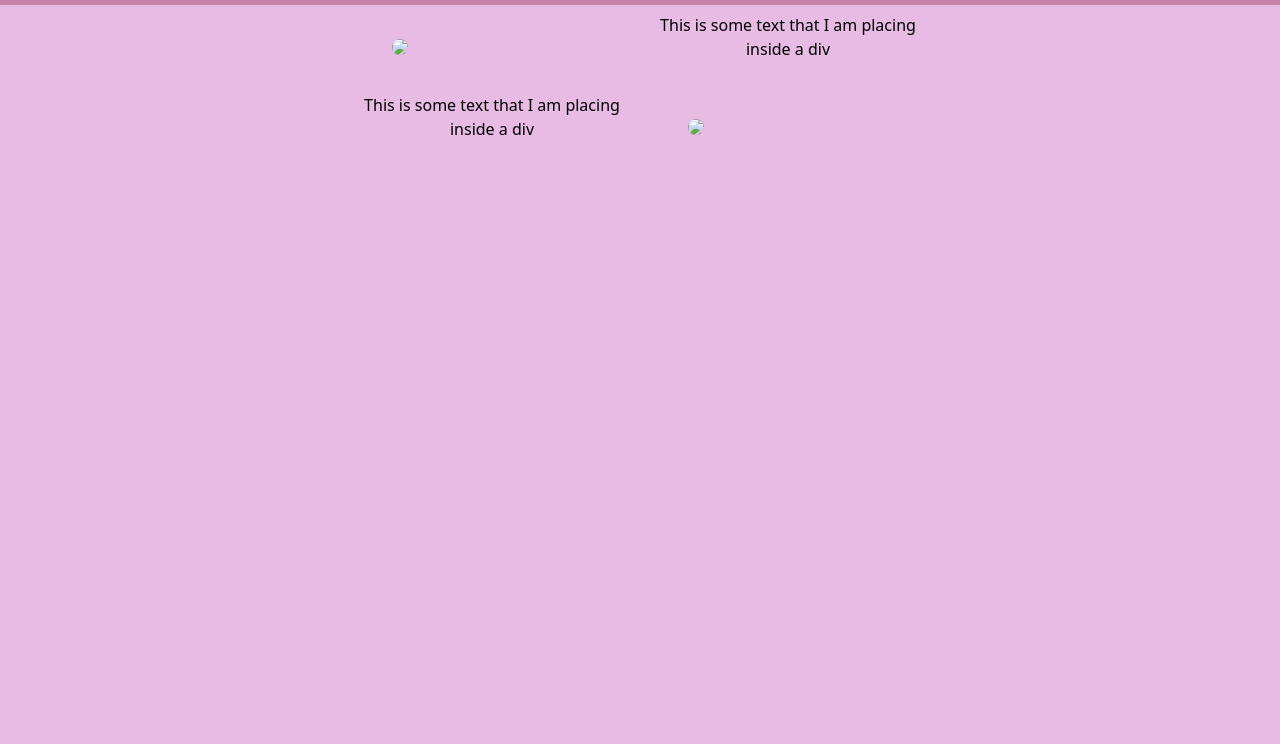
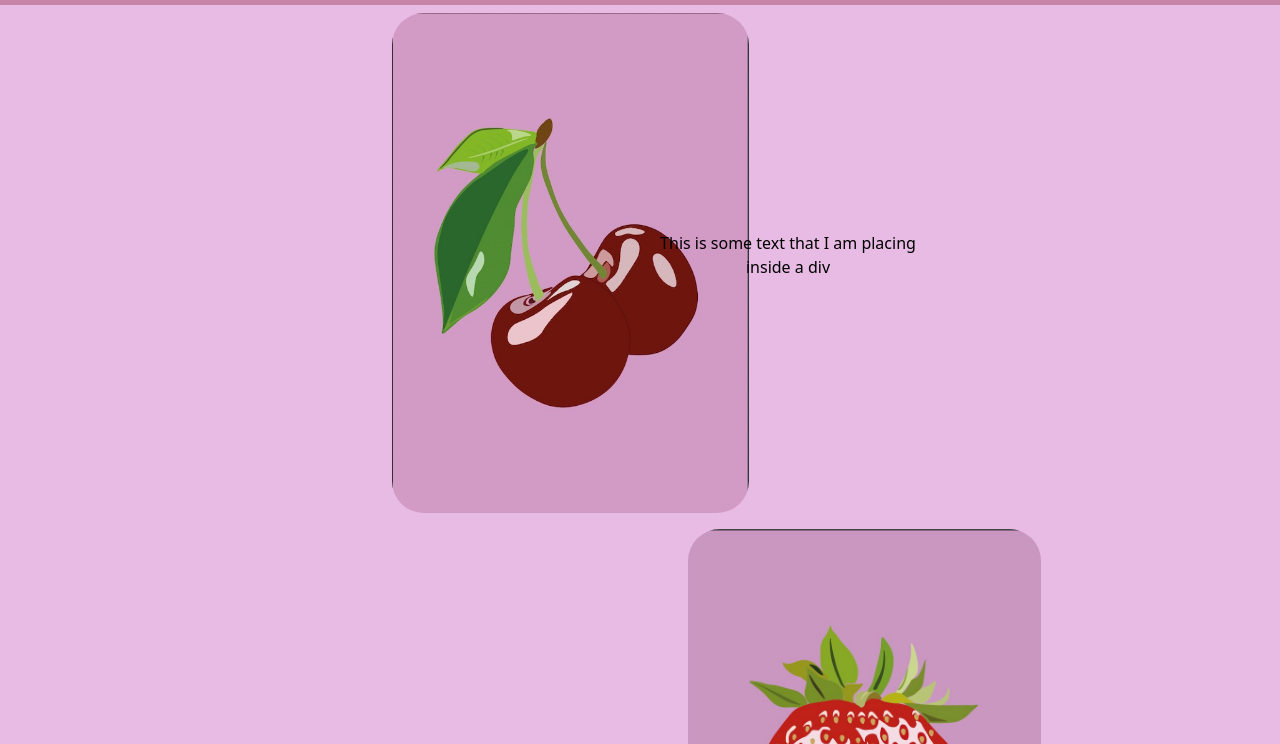
Before and after one commit to Alexdudley95/Beth-Chell-Illustrations, a plain HTML site: page index.html in a window 1280 px wide. Shown: the part 51-795 px from the top of the page. Drawn offline with nearby package versions, Linux system fonts and the light colour scheme; the site is published under a folder, as on GitHub Pages, so addresses that start at the root find nothing.

Commit message:
fixed image paths

```diff
--- a/index.html
+++ b/index.html
@@ -36,7 +36,7 @@
     <div class="d-flex align-items-center  rounded-5">
       <div class="col-lg-3 col-md-1  "></div>
       <div class="col-lg-3 col-md-6  px-5 ">
-          <img src="/images/image0.jpeg" class="rounded-5" height="500">
+          <img src="images/image0.jpeg" class="rounded-5" height="500">
       </div>
       <div class="col-lg-3 col-md-4  px-2 text-center ">
           <p>This is some text that I am placing inside a div</p>
@@ -47,7 +47,7 @@
     <div class="d-flex py-3 align-items-center flex-row-reverse  rounded-5">
       <div class="col-lg-3 col-md-1  "></div>
       <div class="col-lg-3 col-md-6  px-5 ">
-          <img src="/images/image1.jpeg" class="rounded-5" height="500">
+          <img src="images/image1.jpeg" class="rounded-5" height="500">
       </div>
       <div class="col-lg-3 col-md-4  px-2 text-center ">
           <p>This is some text that I am placing inside a div</p>
```
